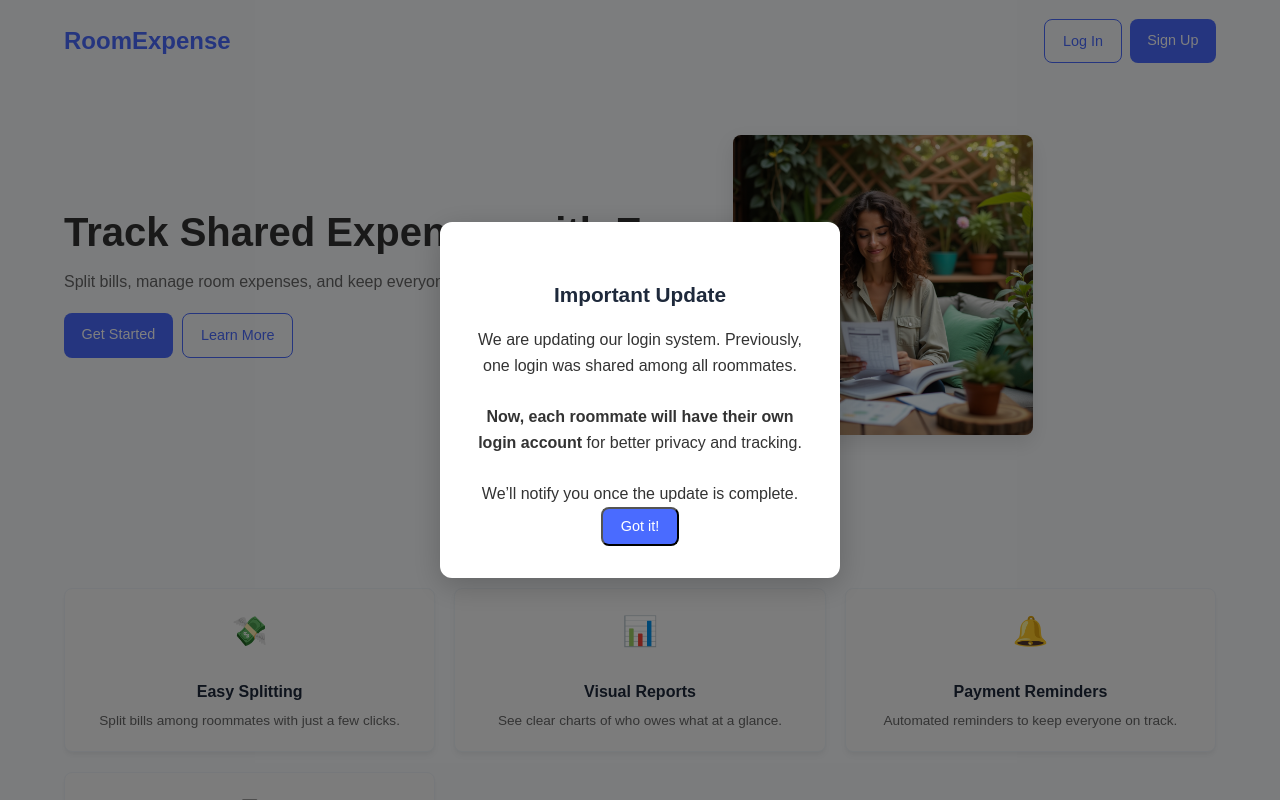
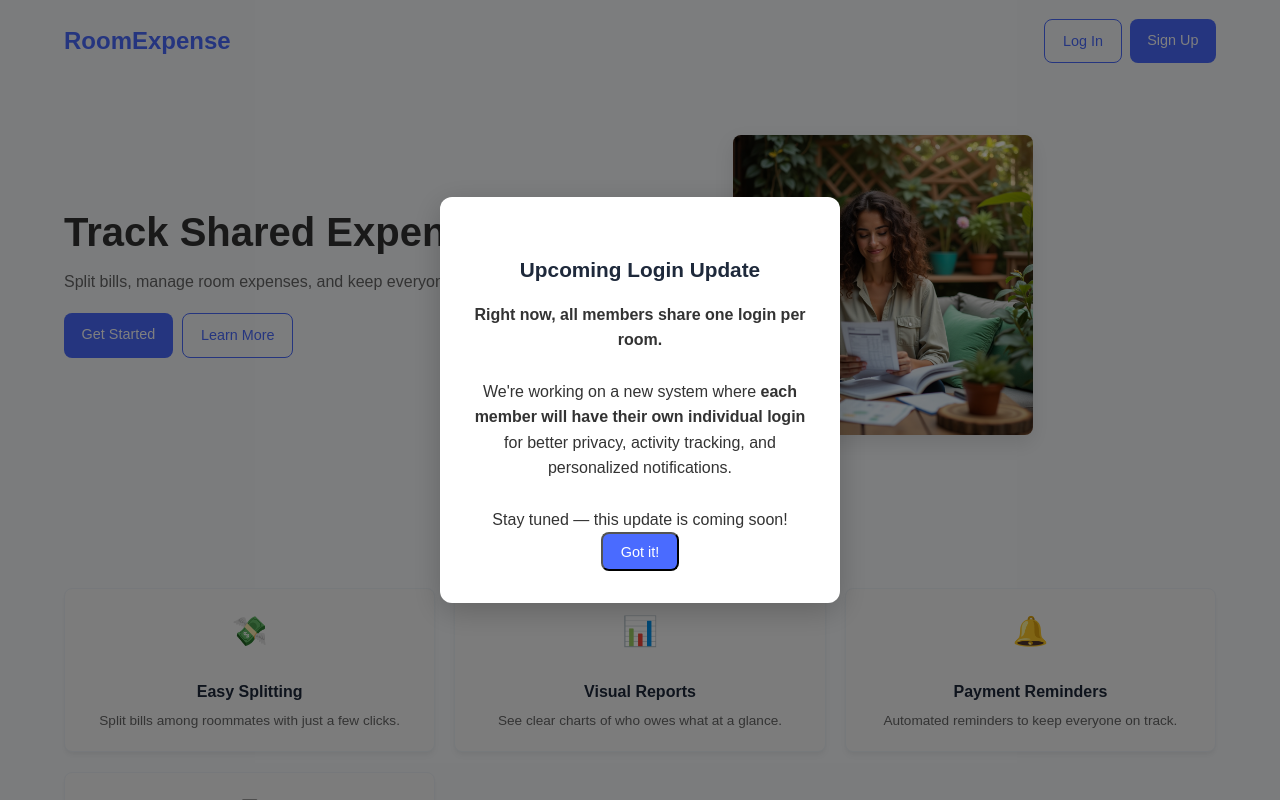
Before and after one commit to 2200039139/rooexpenses-frontend, a React (Create React App) app: page /homepage in a window 1280 px wide. Shown: the top 800 px of the page. Built offline with nearby package versions, Linux system fonts and the light colour scheme.

Commit message:
Update Homepage.js

```diff
--- a/src/components/Homepage.js
+++ b/src/components/Homepage.js
@@ -51,18 +51,18 @@ const FooterColumn = ({ title, items }) => (
 const PopupNotice = ({ onClose }) => (
   <div className="popup-overlay">
     <div className="popup-box">
-      <h3>Important Update</h3>
+      <h3>Upcoming Login Update</h3>
       <p>
-        We are updating our login system. Previously, one login was shared among all roommates.
+        <strong>Right now, all members share one login per room.</strong><br /><br />
+        We're working on a new system where <strong>each member will have their own individual login</strong> for better privacy, activity tracking, and personalized notifications.
         <br /><br />
-        <strong>Now, each roommate will have their own login account</strong> for better privacy and tracking.
-        <br /><br />
-        We’ll notify you once the update is complete.
+        Stay tuned — this update is coming soon!
       </p>
       <button className="btn primary" onClick={onClose}>Got it!</button>
     </div>
   </div>
 );
+
 
 // Main Component
 const HomePage = () => {
```
